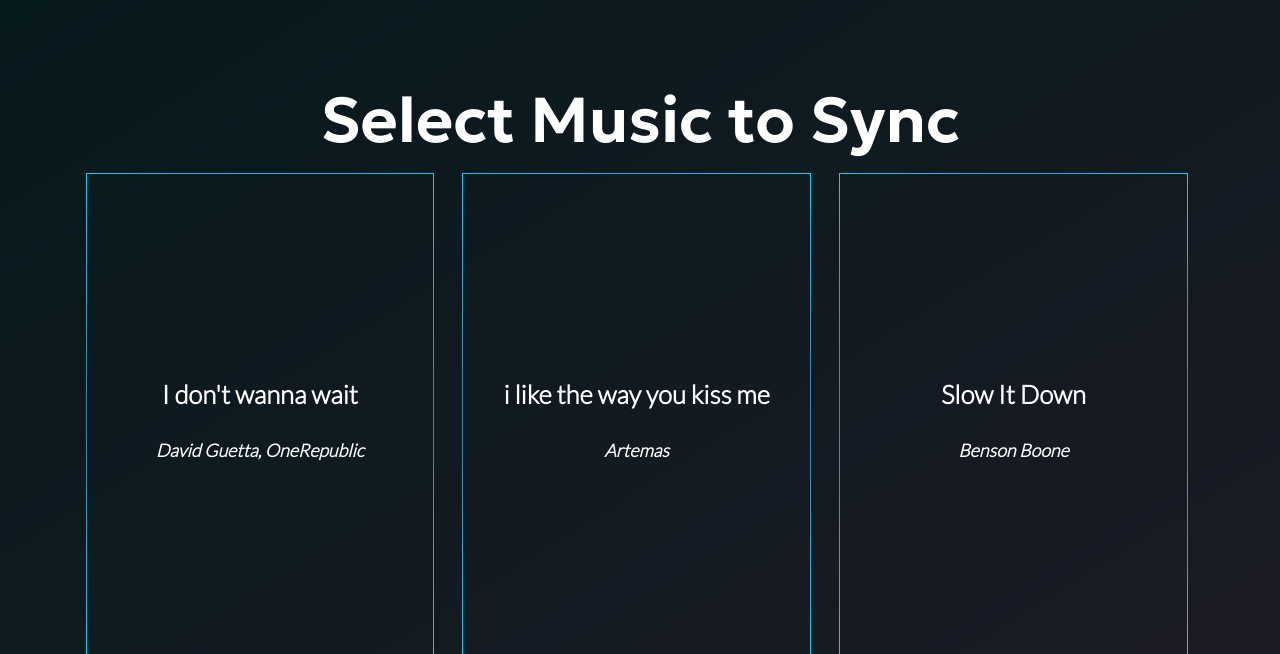
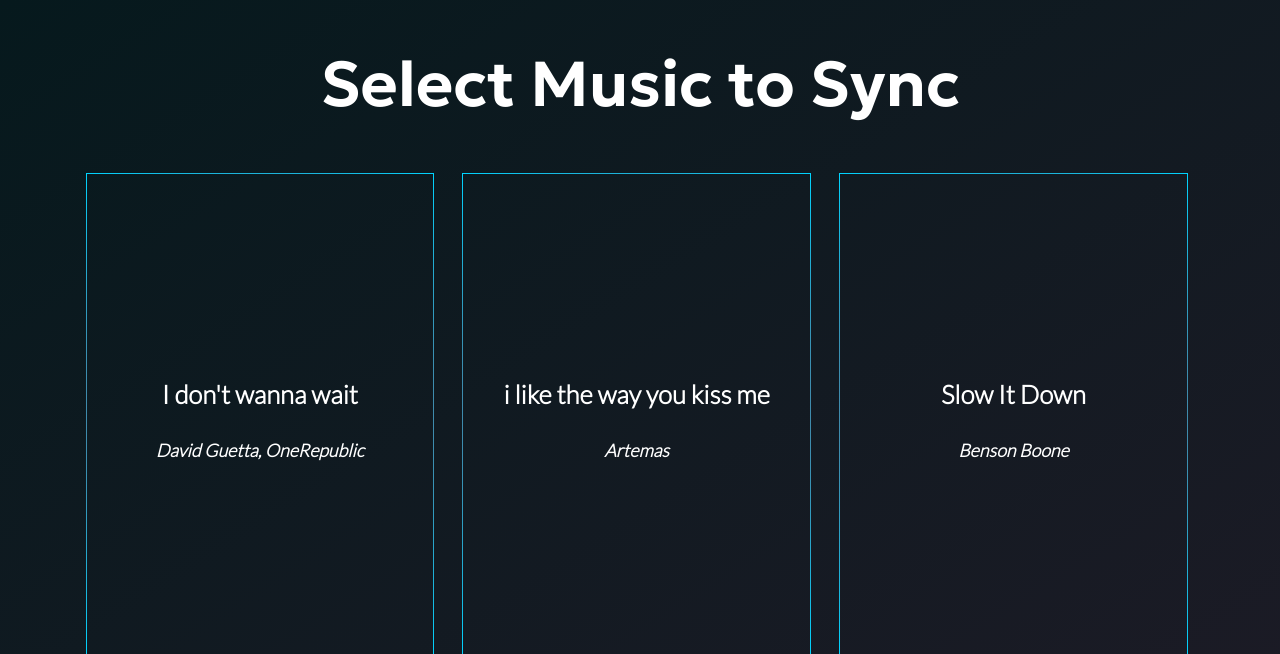
Before and after one commit to brysonnoble/brysonnoble.github.io, a PHP site: the page made by Programming Projects/SmartSync/index.html in a window 1280 px wide. Shown: the top 654 px of the page. Run offline with PHP 8.4, Linux system fonts and the light colour scheme.

Commit message:
Update styles.css

```diff
--- a/Programming Projects/SmartSync/styles.css
+++ b/Programming Projects/SmartSync/styles.css
@@ -29,7 +29,7 @@ h3 {
 
 #headerTextContainer {
     position: relative;
-    top: 50%;
+    top: 27.5%;
 }
 
 #artist {
```
